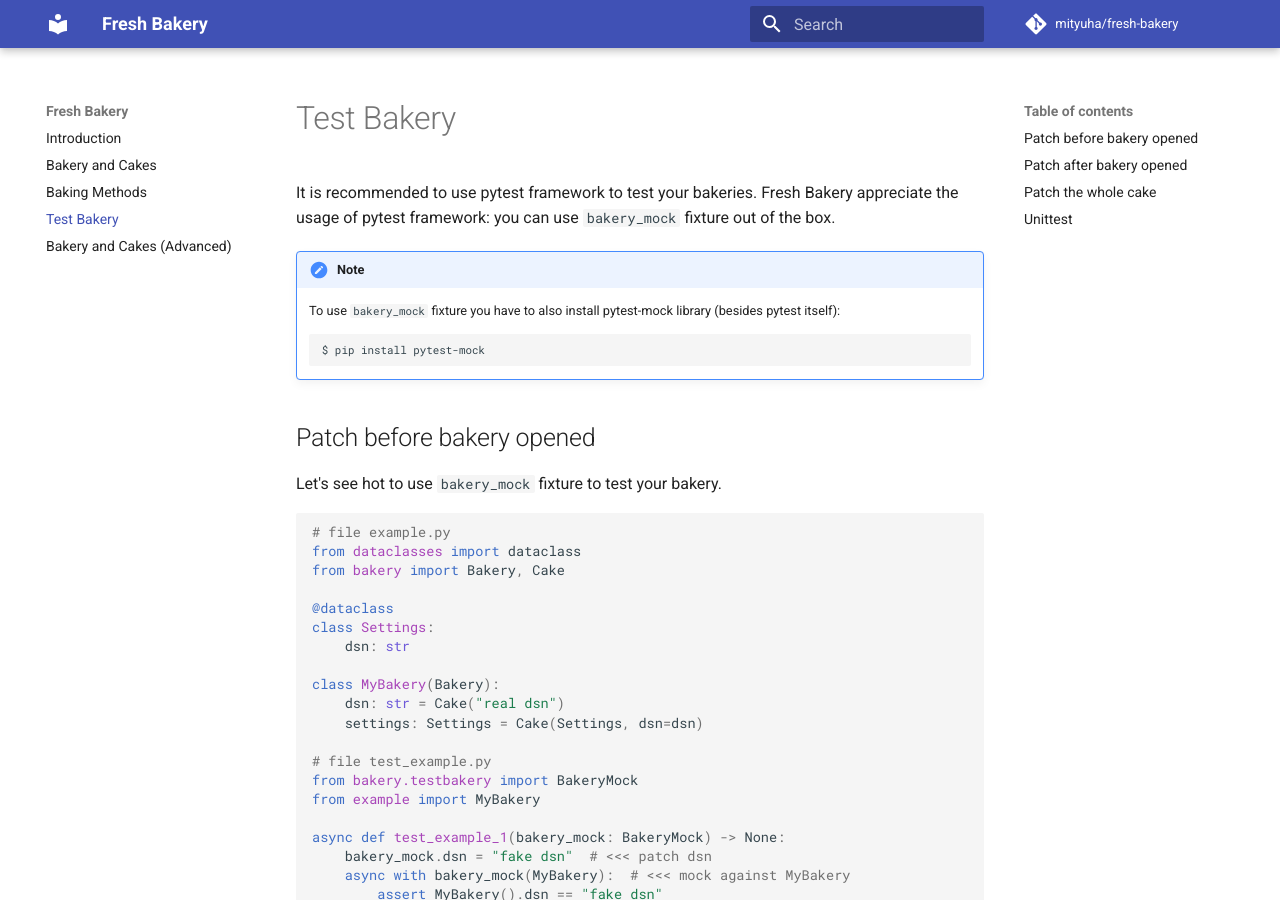
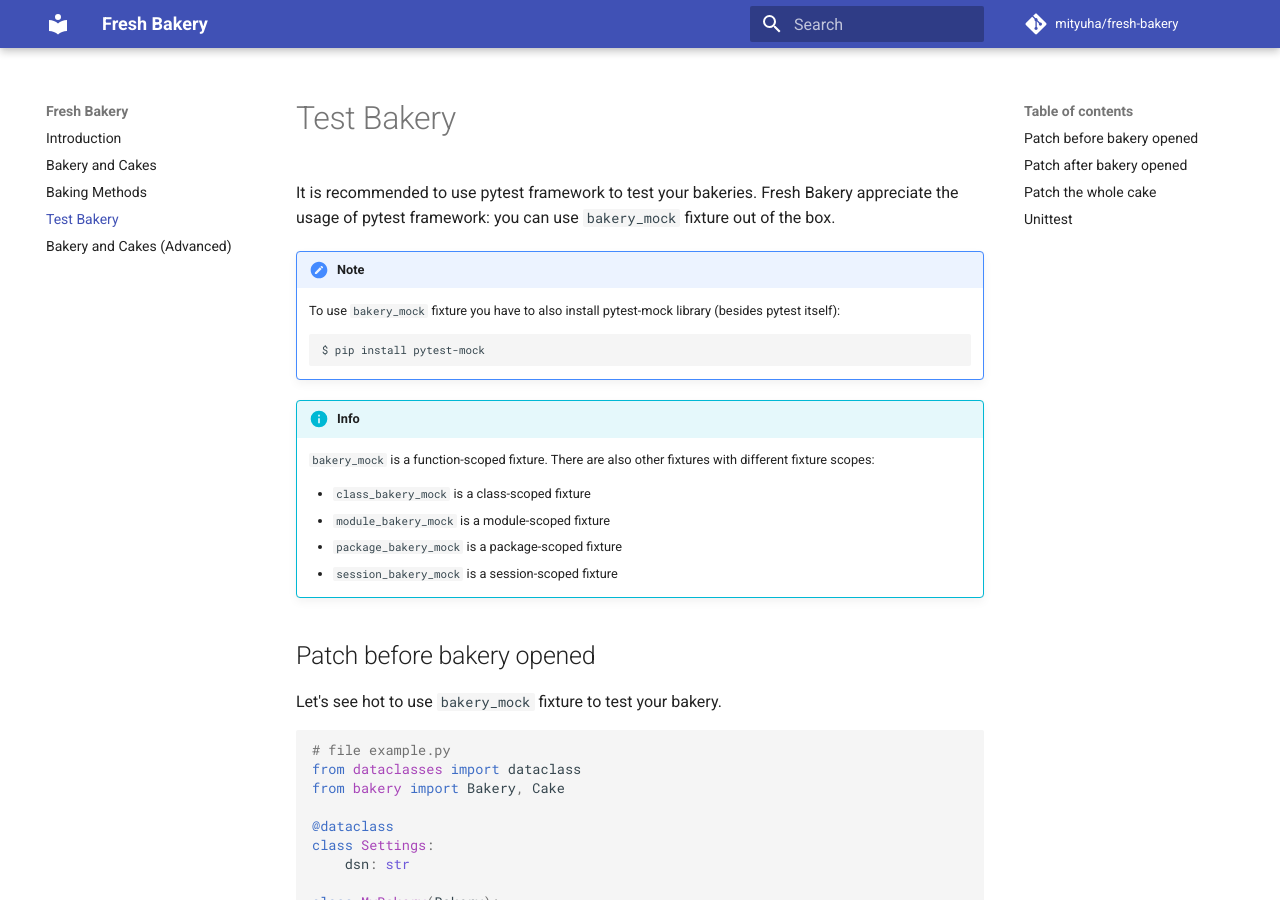
Before and after one commit to Mityuha/fresh-bakery, an MkDocs documentation site: the page built from docs/test_bakery.md, in a window 1280 px wide and 900 px high. Built offline with MkDocs 1.6.1 and Material for MkDocs 9.7.7, drawn with Linux system fonts in a browser that asks for light colours; comment, search, counter and statistics services are not loaded.

Commit message:
about other fixtures

````diff
--- a/docs/test_bakery.md
+++ b/docs/test_bakery.md
@@ -6,6 +6,14 @@ It is recommended to use pytest framework to test your bakeries. Fresh Bakery ap
     ```bash
     $ pip install pytest-mock
     ```
+
+!!! info
+    `bakery_mock` is a function-scoped fixture. There are also other fixtures with different fixture scopes:
+
+    - `class_bakery_mock` is a class-scoped fixture
+    - `module_bakery_mock` is a module-scoped fixture
+    - `package_bakery_mock` is a package-scoped fixture
+    - `session_bakery_mock` is a session-scoped fixture
 
 ## Patch before bakery opened
 Let's see hot to use `bakery_mock` fixture to test your bakery.
````
